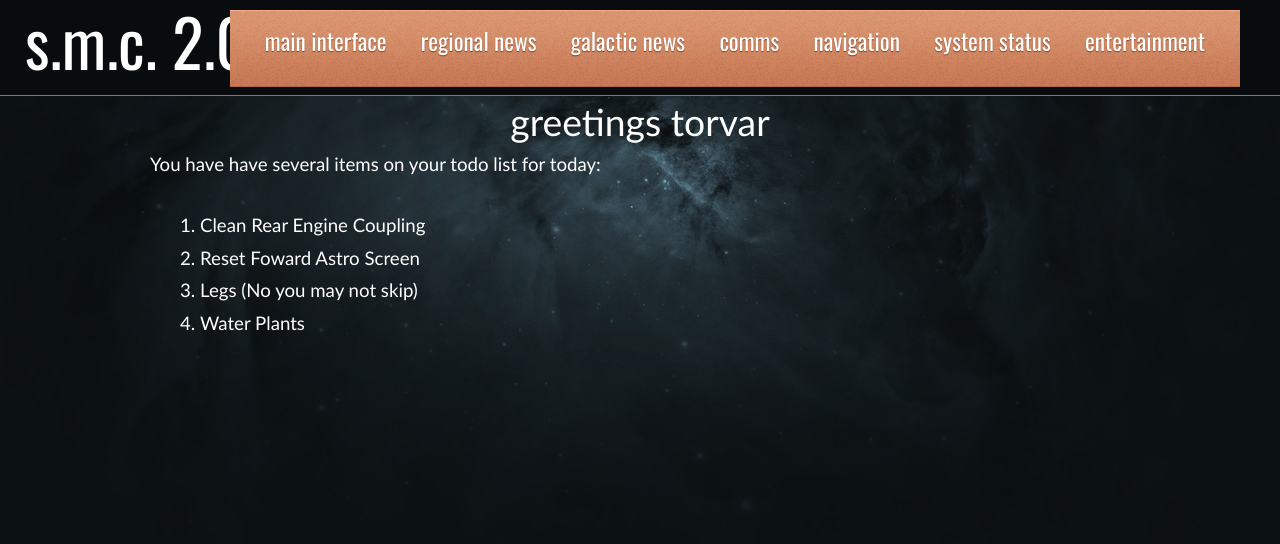
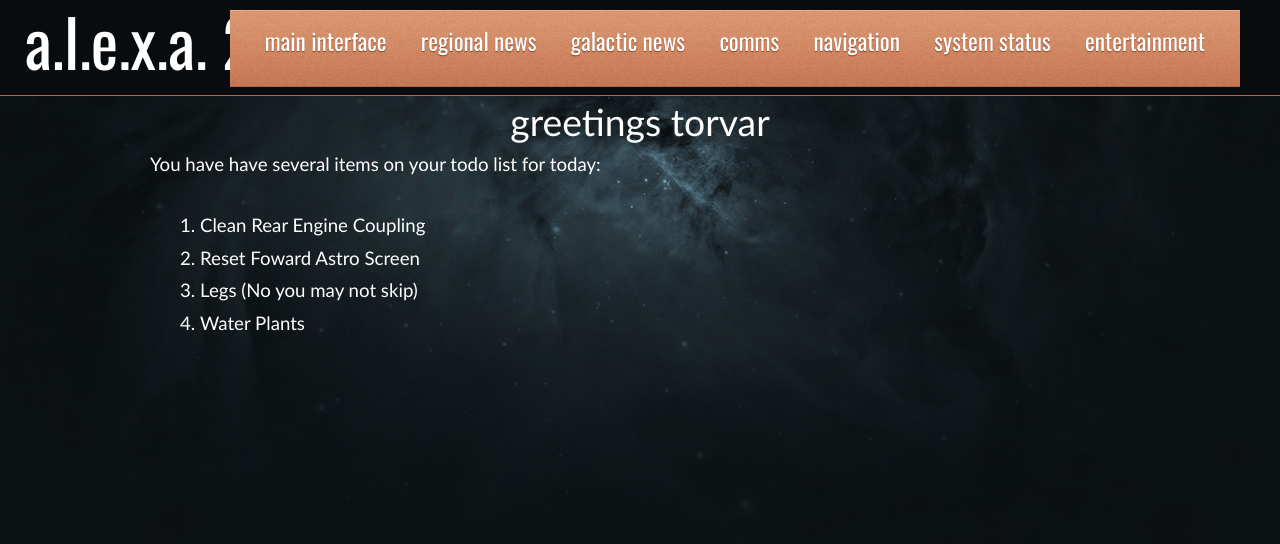
Before and after one commit to elmic11111/serendipity, a plain HTML site: page index.html in a window 1280 px wide. Drawn offline with nearby package versions, Linux system fonts and the light colour scheme.

Commit message:
Changed System name to Alexa

```diff
--- a/index.html
+++ b/index.html
@@ -13,7 +13,7 @@
 <body onLoad="ContentChange('#home');">
 <div id="header">
 	<div id="logo">
-		<h1 style="text-align: left"><a href="/">S.M.C. 2.0</a></h1>
+		<h1 style="text-align: left"><a href="/">A.L.E.X.A. 2.0</a></h1>
 	</div>
 	<div id="menu">
 		<ul>
```
